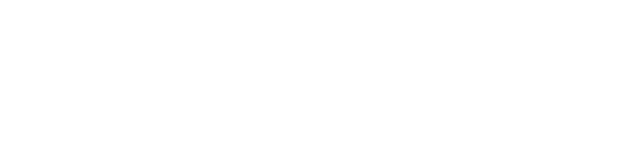
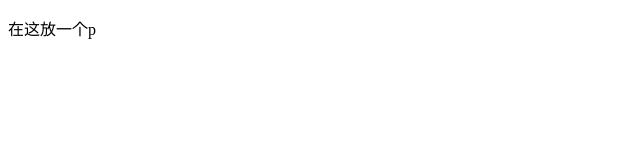
Before and after one commit to shqxiangtangping/bootstrap_work, a plain HTML site: page 大作业/Login.html in a window 1280 px wide. Shown: the whole page, without its empty margins (0-640 px from the left). Drawn offline with Linux system fonts and the light colour scheme.

Commit message:
wyw放了一个p

```diff
--- a/大作业/Login.html
+++ b/大作业/Login.html
@@ -5,6 +5,6 @@
     <title>Title</title>
 </head>
 <body>
-
+<p>在这放一个p</p>
 </body>
 </html>
```
